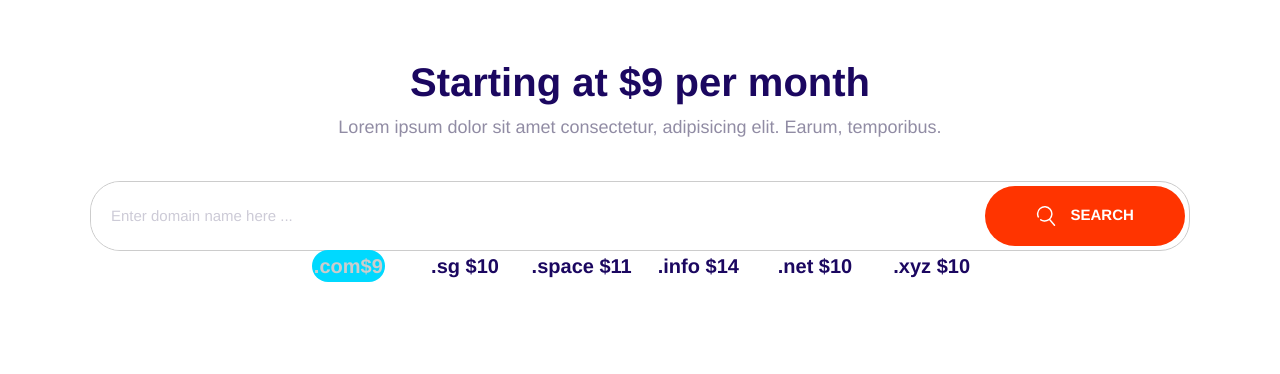
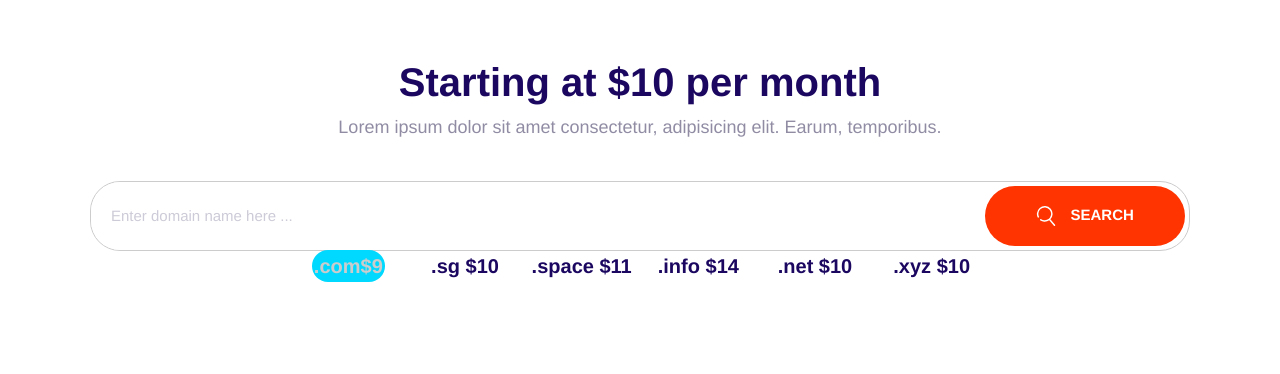
Before and after one commit to mab30/Mabel, a website built with Parcel: page playground.html in a window 1280 px wide. Built offline with nearby package versions, Linux system fonts and the light colour scheme.

Commit message:
updated price from $9 to $10

```diff
--- a/playground.html
+++ b/playground.html
@@ -14,7 +14,7 @@
 <body>
     <section class="block container block-domain">
         <header class="block__header">
-            <h2 class="block__heading">Starting at $9 per month</h2>
+            <h2 class="block__heading">Starting at $10 per month</h2>
             <p>Lorem ipsum dolor sit amet consectetur, adipisicing elit. Earum, temporibus.</p>
         </header>
         <div class="input-group">
```
Also changed, not shown: package.json (added, +15 -0 lines), 2 other files.
